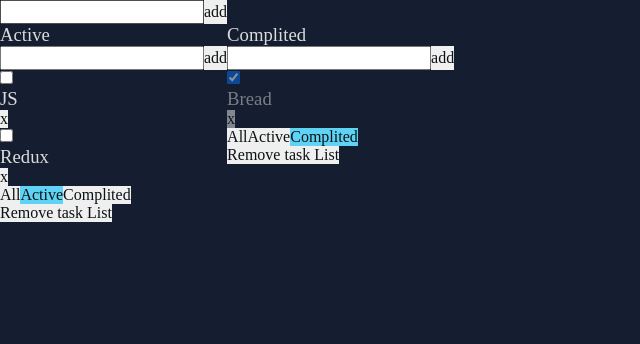
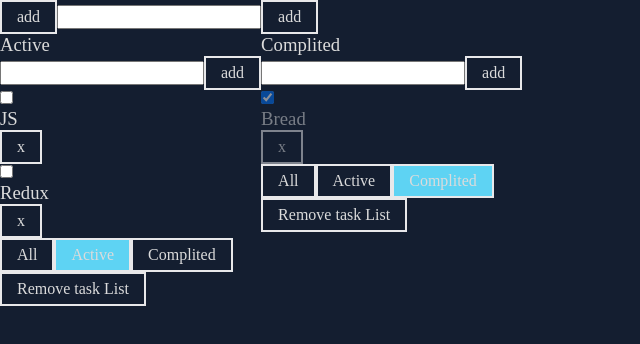
Before and after one commit to L1bertyCode/task-wall, a React app: page / in a window 1280 px wide. Shown: the top 344 px of the page, without its empty margins (0-640 px from the left). Built offline with nearby package versions, Linux system fonts and the light colour scheme.

Commit message:
ch a:A,f:ATI,w:TL,sh:B

```diff
--- a/src/app/App.tsx
+++ b/src/app/App.tsx
@@ -6,6 +6,7 @@ import { useState } from "react";
 import { v1 } from "uuid";
 import { FormAddItem } from "@/features/AddTaskItem";
 import { TaskItem } from "@/widgets/TaskList/ui/TaskList/TaskList";
+import { Button } from "@/shared/ui/Button/Button";
 export type TaskObjectType = {
   [key: string]: TaskItem[];
 };
@@ -62,12 +63,24 @@ export const App = () => {
     setTaskListArray([...newTaskListArray]);
   };
   const onChangeTitleTaskItem = (
+    taskListId: string,
     taskId: string,
-    taskListId: string,
     newTitle: string
   ) => {
-    const newTaskListArray: TaskItem[] =
+    console.log("taskListId", taskListId);
+    console.log(
+      "objetcWithSomeTaskList",
+      objetcWithSomeTaskList
+    );
+    console.log(
+      " objetcWithSomeTaskList[taskListId]",
+      objetcWithSomeTaskList[taskListId]
+    );
+    const newTaskListArray =
       objetcWithSomeTaskList[taskListId];
+    console.log("newTaskListArray", newTaskListArray);
+
+    if (newTaskListArray) {
       newTaskListArray.map((newTaskListArrayItem) => {
         if (newTaskListArrayItem.id === taskId) {
           newTaskListArrayItem.title = newTitle;
@@ -79,6 +92,7 @@ export const App = () => {
       setObjetcWithSomeTaskList({
         ...objetcWithSomeTaskList,
       });
+    }
   };
   const removeItem = (id: string, taskListId: string) => {
     let tasks = objetcWithSomeTaskList[taskListId];
@@ -164,6 +178,7 @@ export const App = () => {
   };
   return (
     <div className={cn("app", "app_blue_theme")}>
+      <Button variant="outlined">add</Button>
       <FormAddItem addItem={addTaskList} />
       <div className={"taskListBlock"}>
         {taskListArray.map((taskListArrayItem) => {
--- a/src/features/AddTaskItem/ui/FormAddItem.module.scss
+++ b/src/features/AddTaskItem/ui/FormAddItem.module.scss
@@ -1,6 +1,3 @@
 .formAddItem {
   height: 20px;
 }
-.btn {
-  height: 24px;
-}
--- a/src/features/AddTaskItem/ui/FormAddItem.tsx
+++ b/src/features/AddTaskItem/ui/FormAddItem.tsx
@@ -36,7 +36,11 @@ export const FormAddItem = memo(
         setValue={setInputValue}
         onKeyDown={addFormItem}
         Btn={
-          <Button className={s.btn} onClick={addFormItem}>
+          <Button
+            className={s.btn}
+            onClick={addFormItem}
+            variant="outlined"
+          >
             add
           </Button>
         }
--- a/src/shared/ui/Button/Button.module.scss
+++ b/src/shared/ui/Button/Button.module.scss
@@ -1,8 +1,18 @@
 .button {
-  color: var(--inverted-text-color);
+  background: none;
   border: none;
   cursor: pointer;
 }
 .active {
   background-color: var(--accent-color);
 }
+.clear {
+  border: none;
+}
+.outlined {
+  border: 2px solid;
+  padding: 6px 15px;
+  &.primary {
+    border-color: var(--inverted-bg-color);
+  }
+}
--- a/src/shared/ui/Button/Button.tsx
+++ b/src/shared/ui/Button/Button.tsx
@@ -6,7 +6,7 @@ import {
 import cn from "classnames";
 
 import s from "./Button.module.scss";
-type ButtonVariant = "clear" | "outline" | "filled";
+type ButtonVariant = "clear" | "outlined" | "filled";
 type ButtonColorType =
   | "primary"
   | "inverted"
@@ -16,7 +16,7 @@ type ButtonColorType =
 interface ButtonProps
   extends ButtonHTMLAttributes<HTMLButtonElement> {
   children: ReactNode;
-  onClick: () => void;
+  onClick?: () => void;
   className?: string;
   variant?: ButtonVariant;
   colorType?: ButtonColorType;
@@ -24,12 +24,21 @@ interface ButtonProps
 }
 
 export const Button = memo((props: ButtonProps) => {
-  const { className, children, onClick, active } = props;
+  const {
+    className,
+    children,
+    onClick,
+    active,
+    variant = "outlined",
+    colorType = "primary",
+  } = props;
   return (
     <button
       onClick={onClick}
       className={cn(
         s.button,
+        s[colorType],
+        s[variant],
         { [s.active]: active },
         className
       )}
--- a/src/widgets/TaskList/ui/TaskList/TaskList.tsx
+++ b/src/widgets/TaskList/ui/TaskList/TaskList.tsx
@@ -90,7 +90,7 @@ export const TaskList = memo((props: TaskListProps) => {
 
         <FormAddItem addItem={addTask} />
         {tasksList &&
-          tasksList?.map((taskItem) => {
+          tasksList?.map((taskItem: TaskItem) => {
             const onChangeTaskItemTitleHandler = (
               title: string
             ) => {
@@ -129,11 +129,17 @@ export const TaskList = memo((props: TaskListProps) => {
                 />
 
                 <EditableText
-                  onChangeTextHandler={onChangeTaskItemTitleHandler}
+                  onChangeTextHandler={
+                    onChangeTaskItemTitleHandler
+                  }
                   title={taskItem.title}
                   editMode={true}
                 />
-                <Button onClick={onRemoveItem}>x</Button>
+                <Button
+                  onClick={onRemoveItem}
+                >
+                  x
+                </Button>
               </li>
             );
           })}
```
Lines whose indentation alone changed are shown as unchanged.
